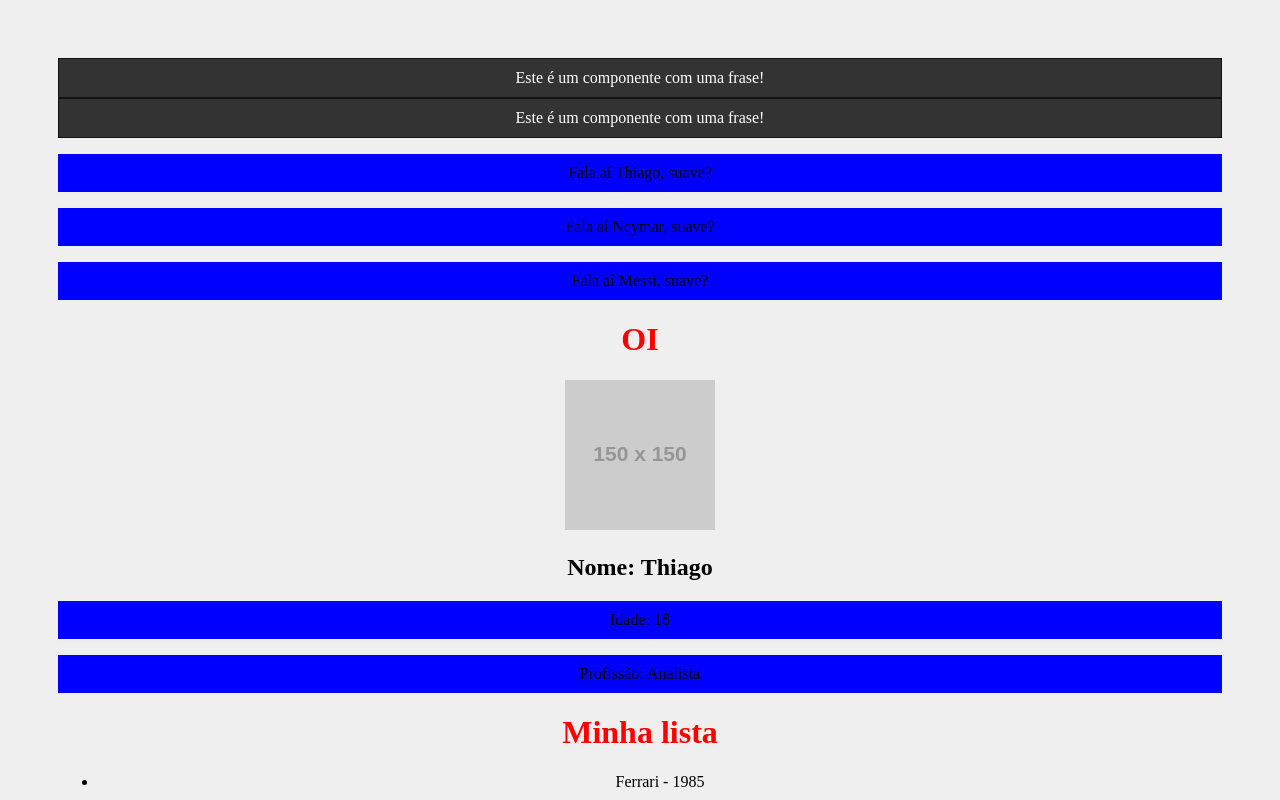
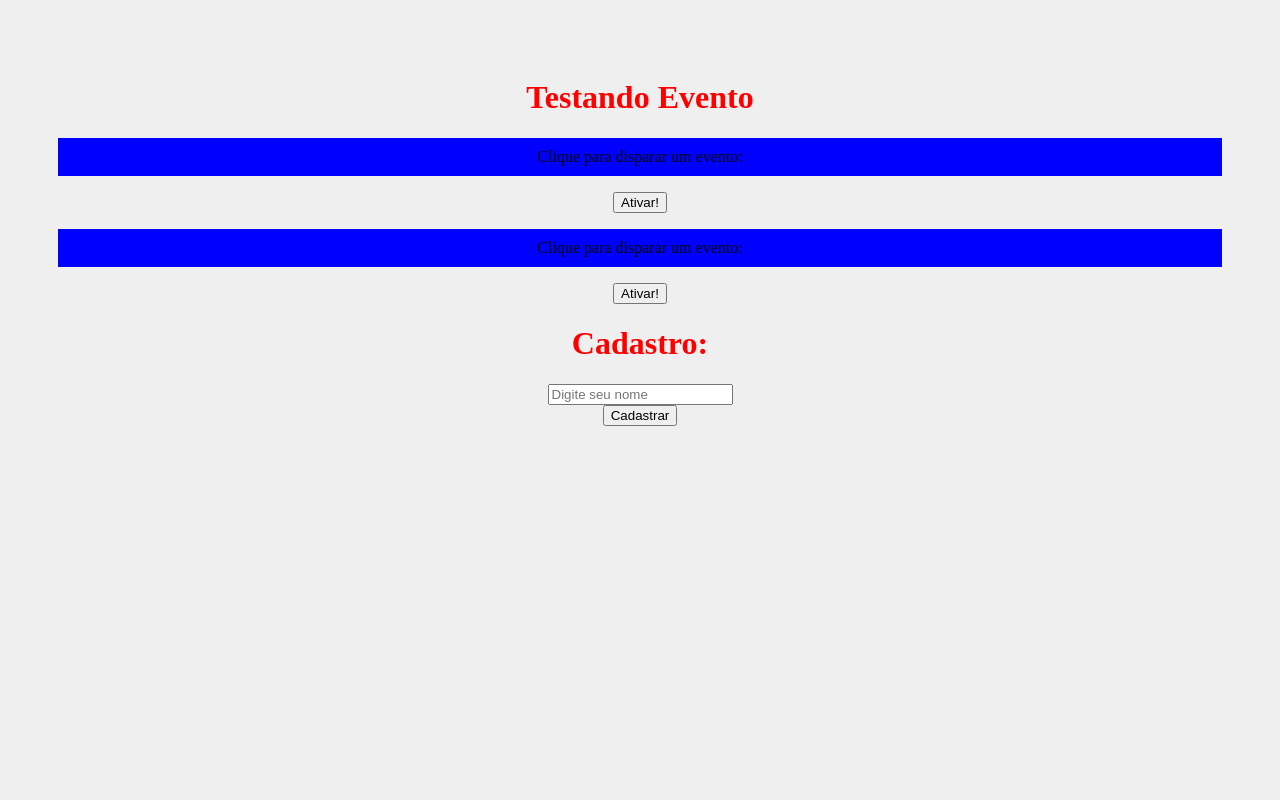
Before and after one commit to 1thiagoCRUZ/curso_react, a React (Create React App) app: page / in a window 1280 px wide. Shown: the top 800 px of the page. Built offline with nearby package versions, Linux system fonts and the light colour scheme.

Commit message:
Eventos no React

```diff
--- a/src/App.js
+++ b/src/App.js
@@ -1,25 +1,16 @@
 import './App.css';
-import SayMyName from './components/SayMyName';
-import Pessoa from './components/Pessoa';
-import Frase from './components/Frase';
-import List from './components/List';
+import Evento from './components/Evento';
+import Form from './components/Form';
 
 function App() {
 
-  const name = "Messi"
   return (
     <div className="App">
-      <Frase />
-      <Frase />
-      <SayMyName nome="Thiago"/>
-      <SayMyName nome="Neymar"/>
-      <SayMyName nome={name}/>
-      <Pessoa
-      nome="Thiago"
-      idade="18"
-      profissao="Analista"
-      foto="https://via.placeholder.com/150"/>
-      <List />
+      <h1>Testando Evento</h1>
+      <Evento numero="1"/>
+      <Evento numero="2"/>
+
+      <Form />
     </div>
   );
 }
--- /dev/null
+++ b/src/components/Evento.js
@@ -0,0 +1,15 @@
+function Evento({ numero }) {
+
+    function meuEvento() {
+        console.log(`Opa, fui ativado! ${numero}`)
+    }
+
+    return (
+        <div>
+            <p>Clique para disparar um evento: </p>
+            <button onClick={meuEvento}>Ativar!</button>
+        </div>
+    )
+}
+
+export default Evento
--- /dev/null
+++ b/src/components/Form.js
@@ -0,0 +1,23 @@
+function Form () {
+
+    function cadastrarUsuario(e) {
+        e.preventDefault()
+        console.log("Usuário cadastrado!")
+    }
+
+    return (
+        <div>
+            <h1>Cadastro: </h1>
+            <form onSubmit={cadastrarUsuario}>
+                <div>
+                    <input type="text" placeholder="Digite seu nome"/>
+                </div>
+                <div>
+                    <input type="submit" value="Cadastrar" />
+                </div>
+            </form>
+        </div>
+    )
+}
+
+export default Form
```
Also changed, not shown: 1 other file (tests, documents, lock files or other folders).
